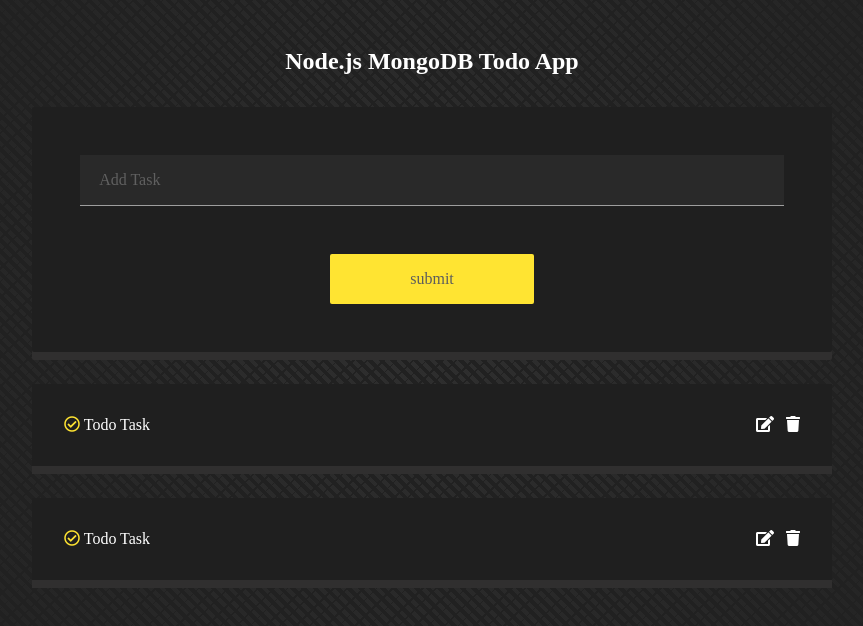
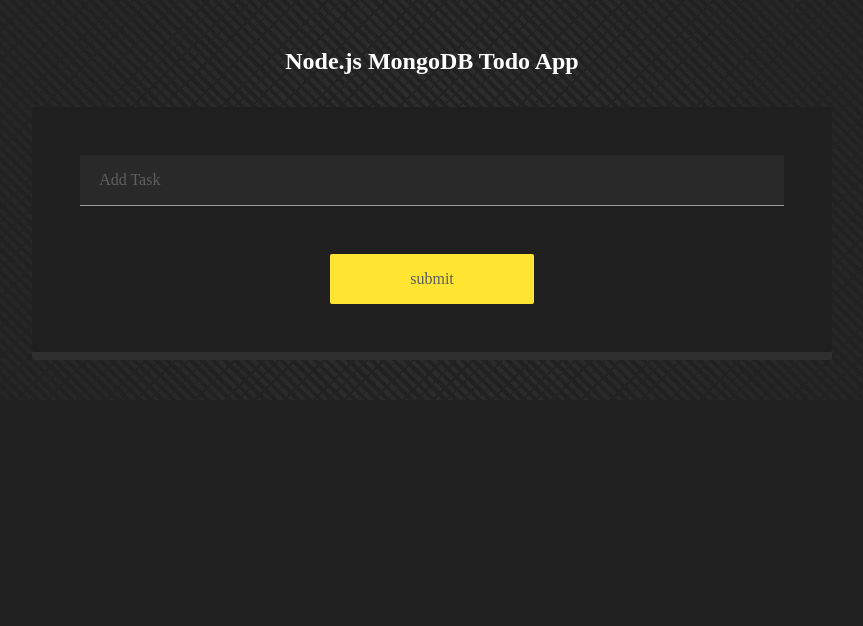
Before and after one commit to shim369/Nodejs-MongoDB-Test-Todo-App, a website: page public/index.html in a window 1280 px wide. Shown: the whole page, without its empty margins (208-1071 px from the left). Drawn offline with nearby package versions, Linux system fonts and the light colour scheme.

Commit message:
add axios cdn

```diff
--- a/public/index.html
+++ b/public/index.html
@@ -24,41 +24,11 @@
         </form>
         <section class="tasks-container">
             <div class="tasks">
-                <div class="single-task">
-                    <h2>
-                        <span>
-                            <i class="far fa-check-circle"></i>
-                        </span>
-                        Todo Task
-                    </h2>
-                    <div class="task-links">
-                        <a href="#" class="edit-link">
-                            <i class="fas fa-edit"></i>
-                        </a>
-                        <button type="submit" class="delete-btn">
-                            <i class="fas fa-trash"></i>
-                        </button>
-                    </div>
-                </div>
-                <div class="single-task">
-                    <h2>
-                        <span>
-                            <i class="far fa-check-circle"></i>
-                        </span>
-                        Todo Task
-                    </h2>
-                    <div class="task-links">
-                        <a href="#" class="edit-link">
-                            <i class="fas fa-edit"></i>
-                        </a>
-                        <button type="submit" class="delete-btn">
-                            <i class="fas fa-trash"></i>
-                        </button>
-                    </div>
-                </div>
             </div>
         </section>
     </div>
+    <script src="https://cdn.jsdelivr.net/npm/axios/dist/axios.min.js"></script>
+    <script src="script.js"></script>
 </body>
 
 </html>
```
